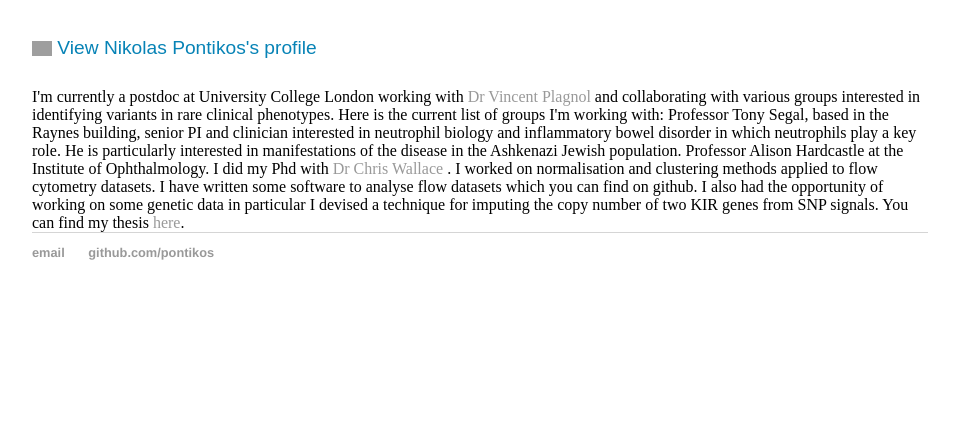
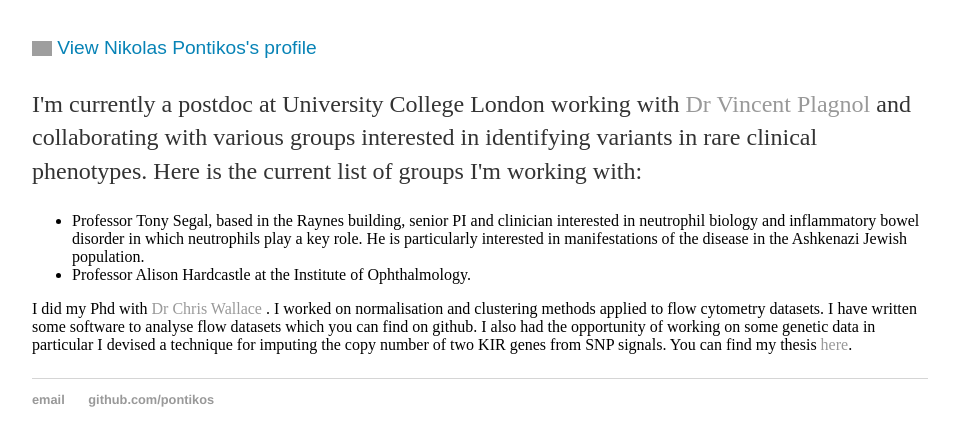
Before and after one commit to pontikos/pontikos.github.io, a Jekyll site: the page built from index.html, in a window 1280 px wide, cut to the strip 343-789 px from the top of the page. Shown: the whole strip, without its empty margins (160-1119 px from the left). Built offline with Jekyll 4.4.1, drawn with Linux system fonts in a browser that asks for light colours; grey boxes are pictures that could not be loaded.

Commit message:
Update index.html

```diff
--- a/index.html
+++ b/index.html
@@ -14,19 +14,24 @@ title: Nikolas Pontikos, Postdoc
 <a href="https://uk.linkedin.com/pub/nikolas-pontikos/5/11a/401" style="text-decoration:none;"><span style="font: 80% Arial,sans-serif; color:#0783B6;"><img src="https://static.licdn.com/scds/common/u/img/webpromo/btn_in_20x15.png" width="20" height="15" alt="View Nikolas Pontikos's LinkedIn profile" style="vertical-align:middle;" border="0">&nbsp;View Nikolas Pontikos's profile</span></a>
 </p>
 
+<p>
 I'm currently a postdoc at University College London working with <a href='http://plagnol-lab.blogspot.co.uk/'>Dr Vincent Plagnol</a> and collaborating with various groups interested in identifying variants in rare clinical phenotypes.
 Here is the current list of groups I'm working with:
-
-Professor Tony Segal, based in the Raynes building, senior PI and clinician interested in neutrophil biology and inflammatory bowel disorder in which neutrophils play a key role.
-He is particularly interested in manifestations of the disease in the Ashkenazi Jewish population.
-
-
-Professor Alison Hardcastle at the Institute of Ophthalmology.
+<ul>
+<li>
+ Professor Tony Segal, based in the Raynes building, senior PI and clinician interested in neutrophil biology and inflammatory bowel disorder in which neutrophils play a key role.
+ He is particularly interested in manifestations of the disease in the Ashkenazi Jewish population.
+</li>
+<li>
+  Professor Alison Hardcastle at the Institute of Ophthalmology.
+</li>
+</ul>
 
 I did my Phd with <a href='http://chr1swallace.github.io/'>Dr Chris Wallace </a>.
 I worked on normalisation and clustering methods applied to flow cytometry datasets.
 I have written some software to analyse flow datasets which you can find on github.
 I also had the opportunity of working on some genetic data in particular I devised a technique for imputing the copy number of two KIR genes from SNP signals.
 You can find my thesis <a href="https://drive.google.com/open?id=0B2uxQDg1624kX1kxczhVZG0tOUk">here</a>.
+</p>
 
 </div>
```
